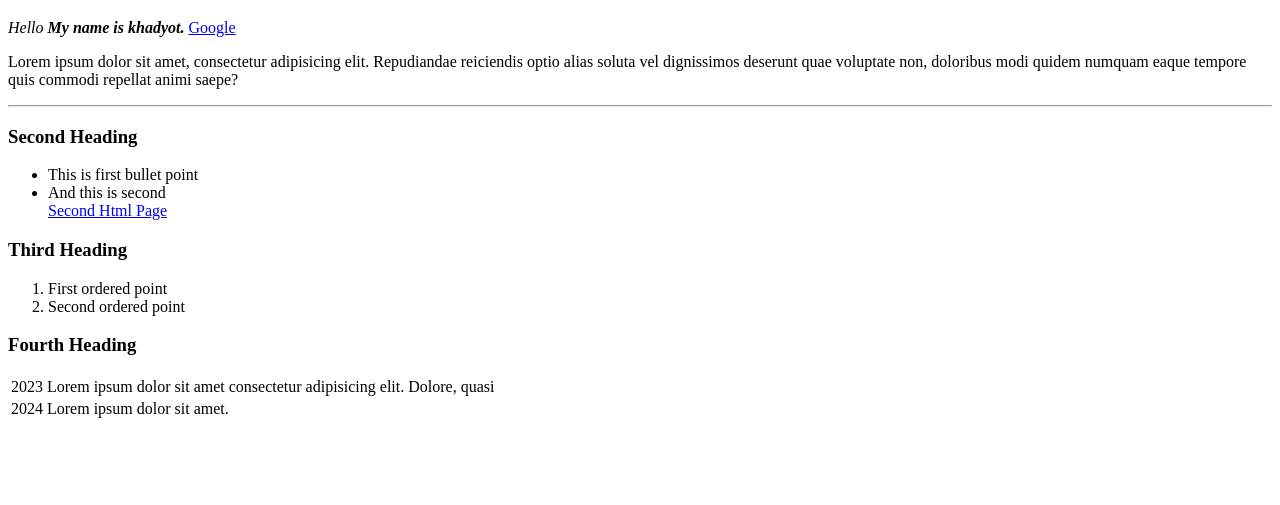
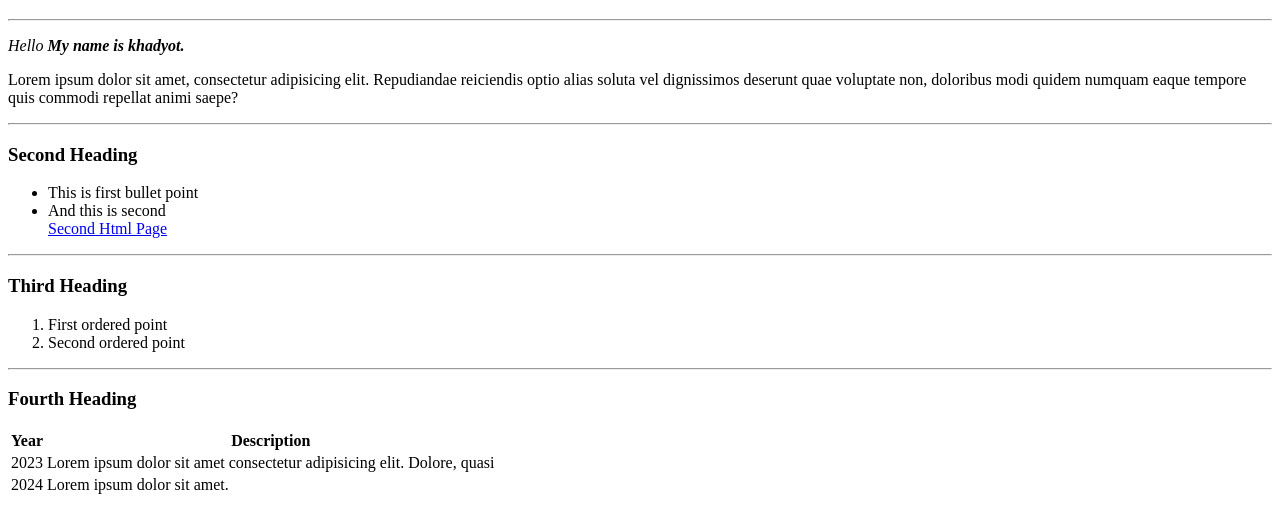
Before and after one commit to KhadyotTakale/htmlprojects, a plain HTML site: page index.html in a window 1280 px wide. Shown: the part 373-878 px from the top of the page. Before the commit the page ends 802 px from the top, so only its background shows below. Drawn offline with Linux system fonts and the light colour scheme.

Commit message:
Update index.html

```diff
--- a/index.html
+++ b/index.html
@@ -11,8 +11,9 @@
     <img src="https://media.licdn.com/dms/image/D4D03AQG_3b0Z3ZXv6A/profile-displayphoto-shrink_800_800/0/1682431661537?e=2147483647&v=beta&t=-0ZapfE1KjL9xeeJ1vIfdhd6Y69XFGtDW2Yyb4T2GNY"
         alt="Khadyot Takale Linkdin image">
     <h1>Khadyot Takale</h1>
+    <hr>
     <p><em>Hello<strong> My name is khadyot.</strong></em>
-        <a href="https://www.google.com"> Google </a>
+
     </p>
     <p>Lorem ipsum dolor sit amet, consectetur adipisicing elit. Repudiandae reiciendis optio alias soluta vel
         dignissimos deserunt quae voluptate non, doloribus modi quidem numquam eaque tempore quis commodi repellat animi
@@ -25,26 +26,30 @@
         <li>And this is second</li>
         <a href="pages.html">Second Html Page</a>
     </ul>
-
+    <hr>
     <h3>Third Heading</h3>
     <ol>
         <li>First ordered point</li>
         <li>Second ordered point</li>
     </ol>
+    <hr>
     <h3>Fourth Heading</h3>
     <table>
         <tr>
+            <th>Year</th>
+            <th>Description</th>
+        </tr>
+        <tr>
             <td>2023</td>
             <td>Lorem ipsum dolor sit amet consectetur adipisicing elit. Dolore, quasi</td>
-
         </tr>
-
         <tr>
             <td>2024</td>
             <td>Lorem ipsum dolor sit amet.</td>
         </tr>
     </table>
 
+
 </body>
 
 </html>
```
